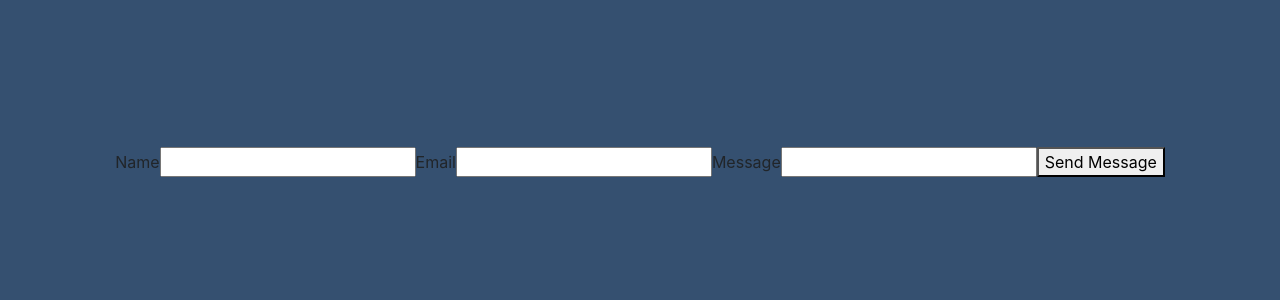
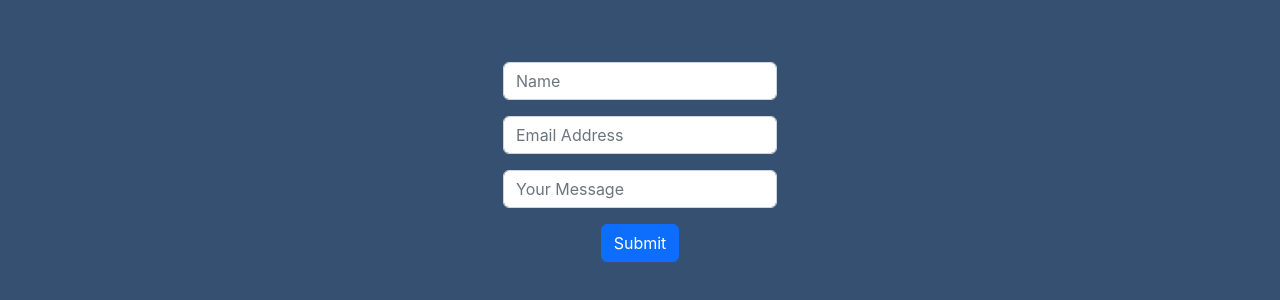
Before and after one commit to abhiram-satha/portfolio, a React (Create React App) app: page / in a window 1280 px wide. Shown: the part 3438-3738 px from the top of the page. Built offline with nearby package versions, Linux system fonts and the light colour scheme.

Commit message:
Completed form creation

```diff
--- a/src/components/Contact.jsx
+++ b/src/components/Contact.jsx
@@ -3,34 +3,24 @@ import "./Contact.css"
 export default function Contact() {
   return (
     <div id="contact" className="flex-form page">
-    <form action="https://getform.io/f/4276c753-0626-4eae-9a24-8fd9179f6ca4" method="POST">
-    <label>Name</label>
-    <input type="text" name="name"/>
-    <label>Email</label>
-    <input type="email" name="email"/>
-    <label>Message</label>
-    <input type="text" name="message"/>
+<form action="https://getform.io/f/4276c753-0626-4eae-9a24-8fd9179f6ca4" method="POST">
+
+<div class="mb-3">
+    <input type="text" placeholder="Name" class="form-control" id="exampleInputName1"/>
+  </div>
 
 
-    <button type="submit">Send Message</button>
+  <div class="mb-3">
+
+    <input type="email" placeholder="Email Address" class="form-control" id="exampleInputEmail1" aria-describedby="emailHelp"/>
+    <div id="emailHelp" class="form-text"></div>
+  </div>
+
+  <div class="mb-3">
+    <input type="text" placeholder="Your Message" class="form-control" id="exampleInputMessage1"/>
+  </div>
+  <button type="submit" class="btn btn-primary">Submit</button>
 </form>
 </div>
   )
 }
-
-<form action="https://getform.io/f/4276c753-0626-4eae-9a24-8fd9179f6ca4" method="POST">
-  <div class="mb-3">
-    <label class="form-label">Email address</label>
-    <input type="email" class="form-control" id="exampleInputEmail1" aria-describedby="emailHelp"/>
-    <div id="emailHelp" class="form-text">We'll never share your email with anyone else.</div>
-  </div>
-  <div class="mb-3">
-    <label for="exampleInputPassword1" class="form-label">Password</label>
-    <input type="password" class="form-control" id="exampleInputPassword1"/>
-  </div>
-  <div class="mb-3 form-check">
-    <input type="checkbox" class="form-check-input" id="exampleCheck1"/>
-    <label class="form-check-label" for="exampleCheck1">Check me out</label>
-  </div>
-  <button type="submit" class="btn btn-primary">Submit</button>
-</form>
```
